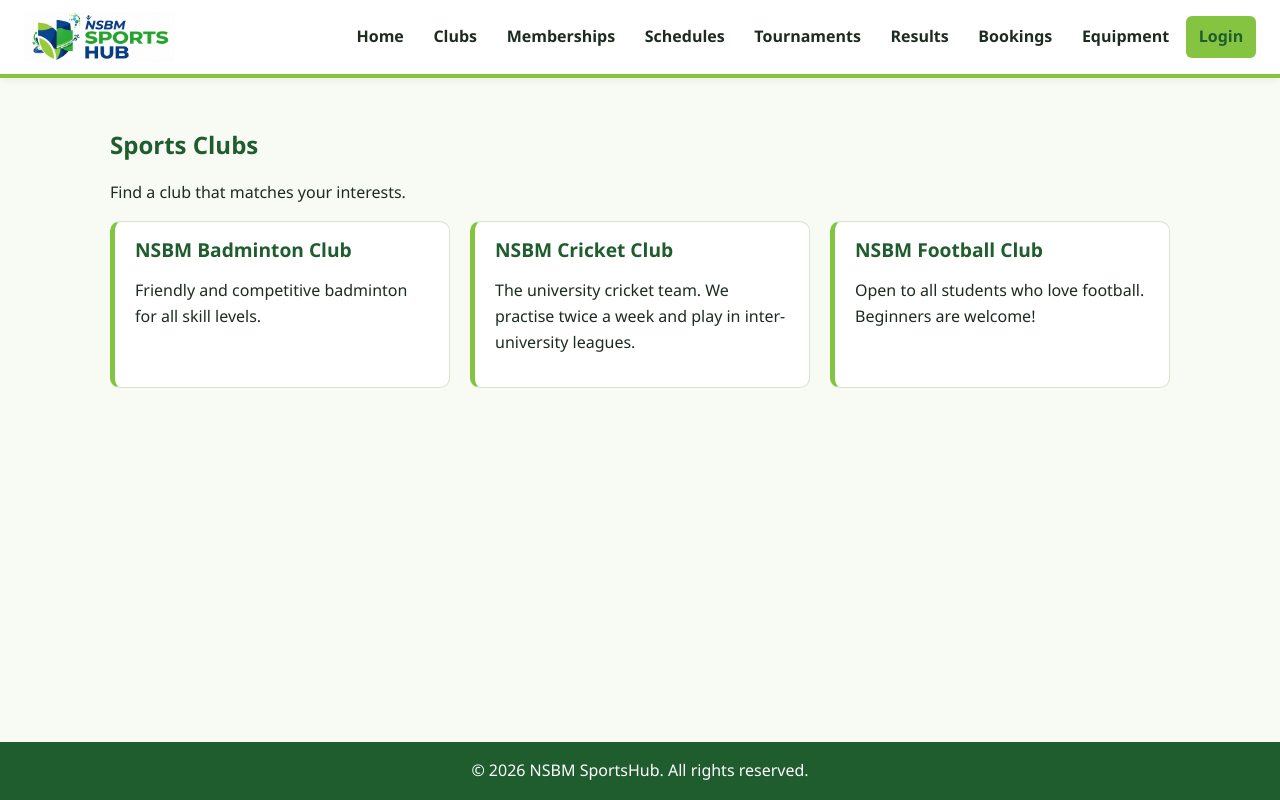
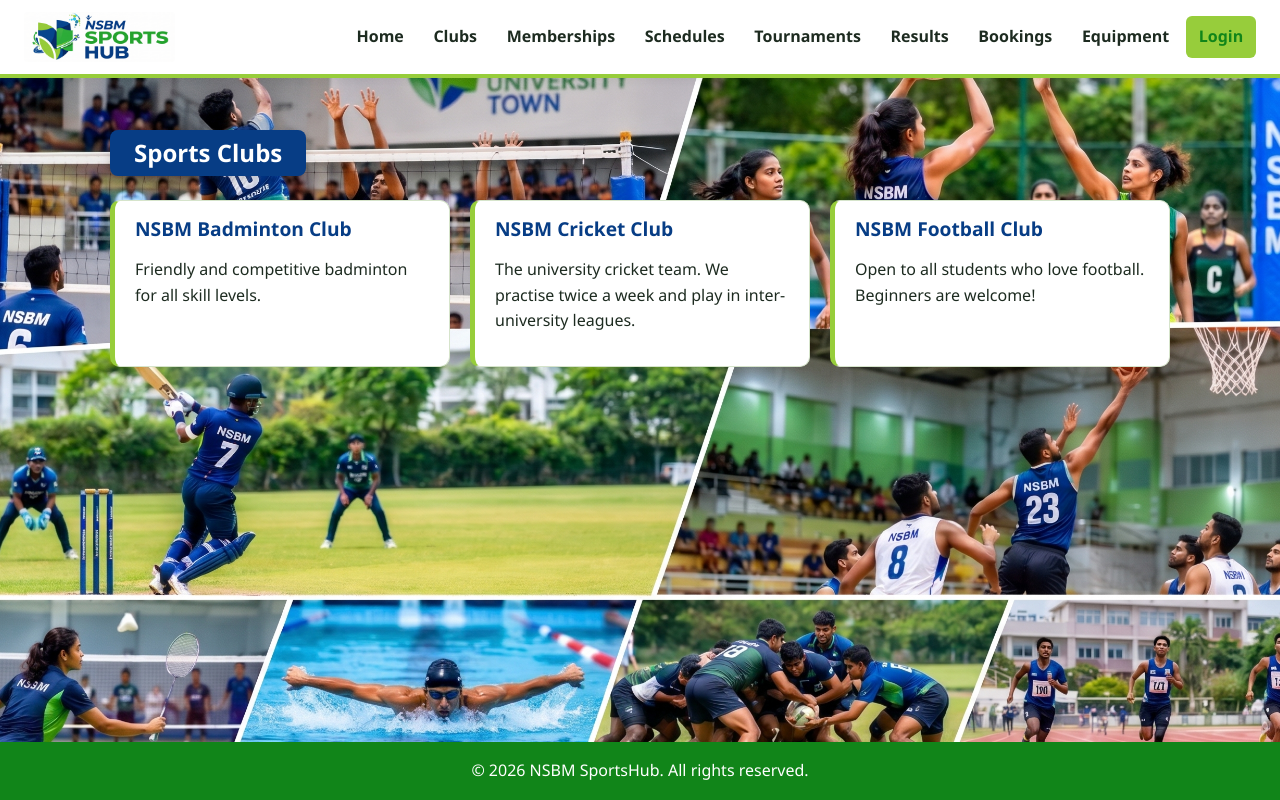
Before and after one commit to DasanayakeTK/NSBM_SportsHub, a PHP site: page /modules/clubs_directory/browse_clubs.php in a window 1280 px wide. Run offline with PHP 8.4, Linux system fonts and the light colour scheme; data comes from the database, SQL or seed files in the repository.

Commit message:
Added themed backgrounds to pages.
Introduce page-specific background images and update the home hero, page banners, and heading styles. Add body classes based on the current script, remove the clubs intro text, and style tournament navigation links as buttons.

```diff
--- a/assets/css/style.css
+++ b/assets/css/style.css
@@ -5,9 +5,12 @@
 
 /* ---------- Colour variables (change colours here only) ---------- */
 :root {
-    --green-light: #84c441;       /* main accent (NSBM light green) */
-    --green-soft: #eaf6df;        /* very light green for backgrounds */
-    --green-forest: #1f5c2e;      /* dark forest green for hover states */
+    --green-light: #97cd3b;
+    /* main accent (NSBM light green) */
+    --green-soft: #bff8a0;
+    /* very light green for backgrounds */
+    --green-forest: #118519;
+    /* dark forest green for hover states */
     --text-dark: #1d2b20;
     --text-muted: #5b6b5f;
     --border-color: #d6e4cb;
@@ -66,11 +71,14 @@ body {
     background-color: #f7fbf3;
     display: flex;
     flex-direction: column;
-    min-height: 100vh;               /* keeps the footer at the bottom on short pages */
+    min-height: 100vh;
+    /* keeps the footer at the bottom on short pages */
 }
 
-h1, h2, h3 {
-    color: var(--green-forest);
+h1,
+h2,
+h3 {
+    color: #073d85;
     line-height: 1.25;
 }
 
@@ -536,3 +587,82 @@ a:hover {
     border-color: var(--error-red);
     box-shadow: 0 0 0 3px rgba(179, 38, 30, 0.25);
 }
+
+/* ---------- Page-specific background images (not the home page) ----------
+   header.php adds the file name as a body class, for example login_view.php gives page-login_view.
+   The home page has no rule here, it only uses its .hero banner. */
+.page-login_view {
+    background: url('../images/login-bg.jpg') center/cover fixed;
+}
+
+/* ---------- Module page backgrounds ----------
+   Each module has its own image. The admin page and the student page of a module share one image.
+   (login_view keeps its own rule above, and the home page only uses its .hero banner.) */
+
+/* Clubs */
+.page-manage_clubs,
+.page-browse_clubs {
+    background: url('../images/bg-clubs.jpg') center/cover fixed;
+}
+
+/* Memberships */
+.page-approve_members,
+.page-apply_club {
+    background: url('../images/bg-memberships.jpg') center/cover fixed;
+}
+
+/* Schedules */
+.page-manage_schedules,
+.page-view_schedules {
+    background: url('../images/bg-schedules.jpg') center/cover fixed;
+}
+
+/* Tournaments */
+.page-manage_tournaments,
+.page-fixture_list {
+    background: url('../images/bg-tournaments.jpg') center/cover fixed;
+}
+
+/* Results */
+.page-manage_results,
+.page-completed_matches {
+    background: url('../images/bg-results.jpg') center/cover fixed;
+}
+
+/* Bookings */
+.page-manage_bookings,
+.page-book_facility {
+    background: url('../images/bg-bookings.jpg') center/cover fixed;
+}
+
+/* Equipment */
+.page-manage_inventory,
+.page-inventory_list {
+    background: url('../images/bg-equipment.jpg') center/cover fixed;
+}
+
+/* Profile */
+.page-profile {
+    background: url('../images/bg-profile.jpg') center/cover fixed;
+}
+
+/* Fixtures */
+.page-manage_fixtures {
+    background: url('../images/bg-fixtures.jpg') center/cover fixed;
+}
+
+/* ---------- Main page titles (banner style so they are easy to read over the background images) ----------
+   Only direct children are targeted (>), so smaller card titles like .club-card h2
+   and .dashboard-card h3 are not affected. */
+.page-content>h1,
+.page-content>h2:first-of-type,
+.page-section>h1,
+.page-section>h2:first-of-type {
+    background-color: #073d85;
+    color: #ffffff;
+    padding: 0.5rem 1.5rem;
+    border-radius: 8px;
+    display: inline-block;
+    margin-bottom: 1.5rem;
+    box-shadow: 0 4px 10px rgba(0, 0, 0, 0.15);
+}
--- a/core/header.php
+++ b/core/header.php
@@ -55,7 +55,7 @@ if ($user_role == "admin") {
     <!-- If JavaScript is turned off the loader would never hide, so hide it here -->
     <noscript><style>#page-loader { display: none; }</style></noscript>
 </head>
-<body>
+<body class="page-<?php echo htmlspecialchars(basename($_SERVER['SCRIPT_NAME'], '.php')); ?>">
 <div id="page-loader"><video src="<?php echo $website_base_url; ?>assets/videos/loader.mp4" autoplay loop muted playsinline class="loader-video"></video></div>
 
     <header class="site-header">
--- a/modules/clubs_directory/browse_clubs.php
+++ b/modules/clubs_directory/browse_clubs.php
@@ -11,7 +11,6 @@ $clubs_result = mysqli_query($database_connection, $get_clubs_query);
 
 <section class="page-section">
     <h1>Sports Clubs</h1>
-    <p>Find a club that matches your interests.</p>
 
     <?php if (isset($_SESSION['role']) && $_SESSION['role'] == "admin"): ?>
         <p><a class="btn" href="manage_clubs.php">Manage Clubs</a></p>
--- a/modules/tournaments_fixtures/manage_fixtures.php
+++ b/modules/tournaments_fixtures/manage_fixtures.php
@@ -47,7 +47,7 @@ $fixtures_result = mysqli_query($database_connection, $get_fixtures_query);
 <section class="page-section">
     <h1>Manage Match Fixtures</h1>
 
-    <p><a href="manage_tournaments.php">Go to Manage Tournaments</a></p>
+    <p><a class="btn" href="manage_tournaments.php">Go to Manage Tournaments</a></p>
 
     <?php if ($fixture_message != ""): ?>
         <p class="message-box message-<?php echo htmlspecialchars($fixture_message_type); ?>">
--- a/modules/tournaments_fixtures/manage_tournaments.php
+++ b/modules/tournaments_fixtures/manage_tournaments.php
@@ -30,7 +30,7 @@ $tournaments_result = mysqli_query($database_connection, $get_tournaments_query)
 <section class="page-section">
     <h1>Manage Tournaments</h1>
 
-    <p><a href="manage_fixtures.php">Go to Manage Fixtures</a></p>
+    <p><a class="btn" href="manage_fixtures.php">Go to Manage Fixtures</a></p>
 
     <?php if ($tournament_message != ""): ?>
         <p class="message-box message-<?php echo htmlspecialchars($tournament_message_type); ?>">
```
Also changed, not shown: other parts of assets/css/style.css (+54 -9 lines), assets/images/bg-bookings.jpg (added), assets/images/bg-clubs.jpg (added), assets/images/bg-equipment.jpg (added), assets/images/bg-profile.jpg (added), assets/images/home-bg.jpg (added), assets/images/sports-bg.jpg (added), 6 other files.
